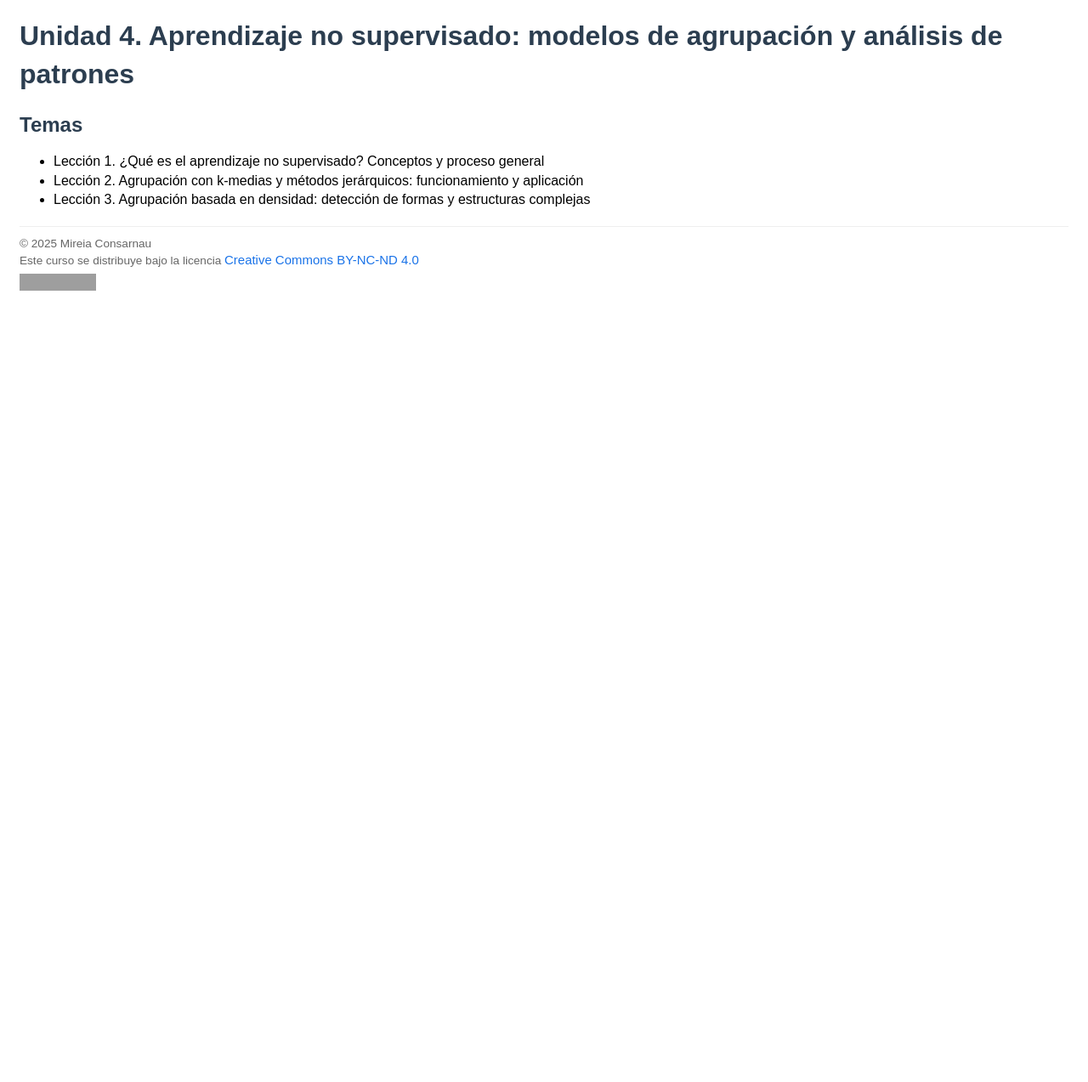
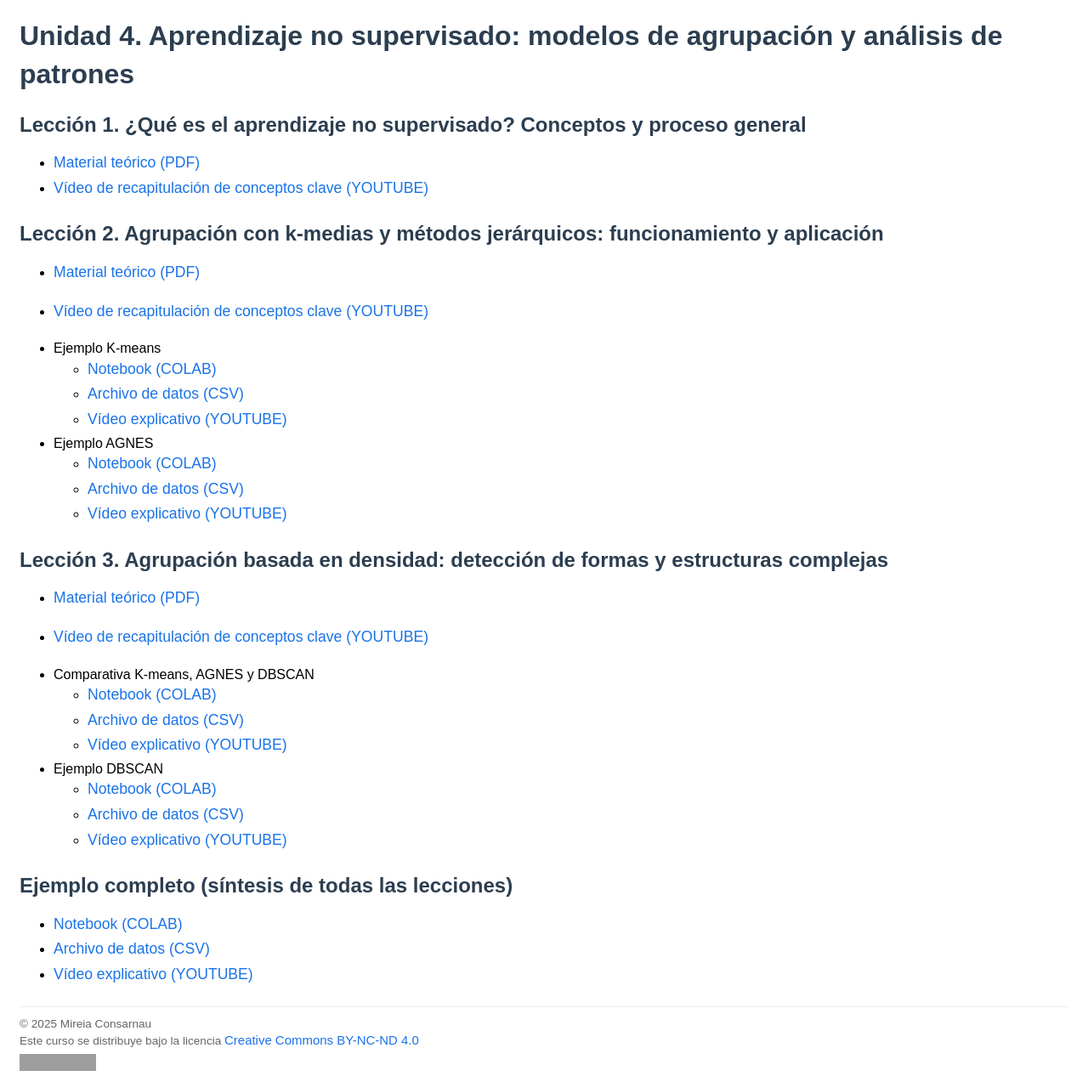
Before and after one commit to mireiaconsarnau/machine_learning, a Jekyll site: the page built from unidad4.md, in a window 1280 px wide. Shown: the whole page at 85% size. Built offline with Jekyll 4.4.1, drawn with Linux system fonts in a browser that asks for light colours; before the commit the page ends 900 px from its top, so only the background shows below that; grey boxes are pictures that could not be loaded.

Commit message:
Update unidad4.md

```diff
--- a/unidad4.md
+++ b/unidad4.md
@@ -3,8 +3,46 @@ layout: default
 title: "Unidad 4. Aprendizaje no supervisado: modelos de agrupación y análisis de patrones"
 ---
 
-## Temas
+## Lección 1. ¿Qué es el aprendizaje no supervisado? Conceptos y proceso general
 
-- Lección 1. ¿Qué es el aprendizaje no supervisado? Conceptos y proceso general
-- Lección 2. Agrupación con k-medias y métodos jerárquicos: funcionamiento y aplicación
-- Lección 3. Agrupación basada en densidad: detección de formas y estructuras complejas
+- [Material teórico (PDF)](#)
+- [Vídeo de recapitulación de conceptos clave (YOUTUBE)](#)
+
+
+## Lección 2. Agrupación con k-medias y métodos jerárquicos: funcionamiento y aplicación
+
+- [Material teórico (PDF)](#)
+- [Vídeo de recapitulación de conceptos clave (YOUTUBE)](#)
+
+- Ejemplo K-means
+  - [Notebook (COLAB)](#)
+  - [Archivo de datos (CSV)](#)
+  - [Vídeo explicativo (YOUTUBE)](#)
+
+- Ejemplo AGNES
+  - [Notebook (COLAB)](#)
+  - [Archivo de datos (CSV)](#)
+  - [Vídeo explicativo (YOUTUBE)](#)
+
+
+## Lección 3. Agrupación basada en densidad: detección de formas y estructuras complejas
+
+- [Material teórico (PDF)](#)
+- [Vídeo de recapitulación de conceptos clave (YOUTUBE)](#)
+
+- Comparativa K-means, AGNES y DBSCAN
+  - [Notebook (COLAB)](#)
+  - [Archivo de datos (CSV)](#)
+  - [Vídeo explicativo (YOUTUBE)](#)
+
+- Ejemplo DBSCAN
+  - [Notebook (COLAB)](#)
+  - [Archivo de datos (CSV)](#)
+  - [Vídeo explicativo (YOUTUBE)](#)
+
+
+## Ejemplo completo (síntesis de todas las lecciones)
+
+- [Notebook (COLAB)](#)
+- [Archivo de datos (CSV)](#)
+- [Vídeo explicativo (YOUTUBE)](#)
```
